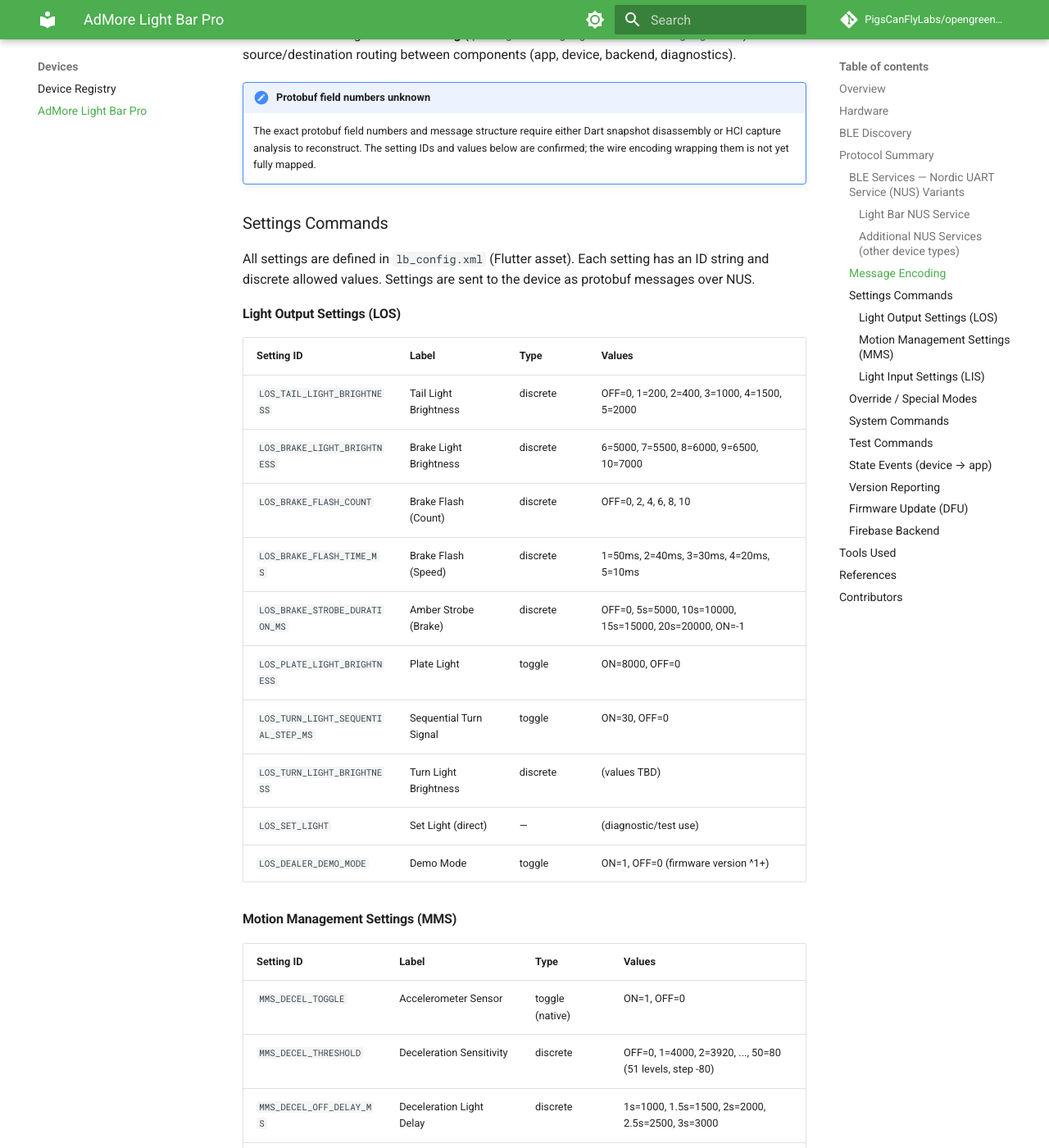
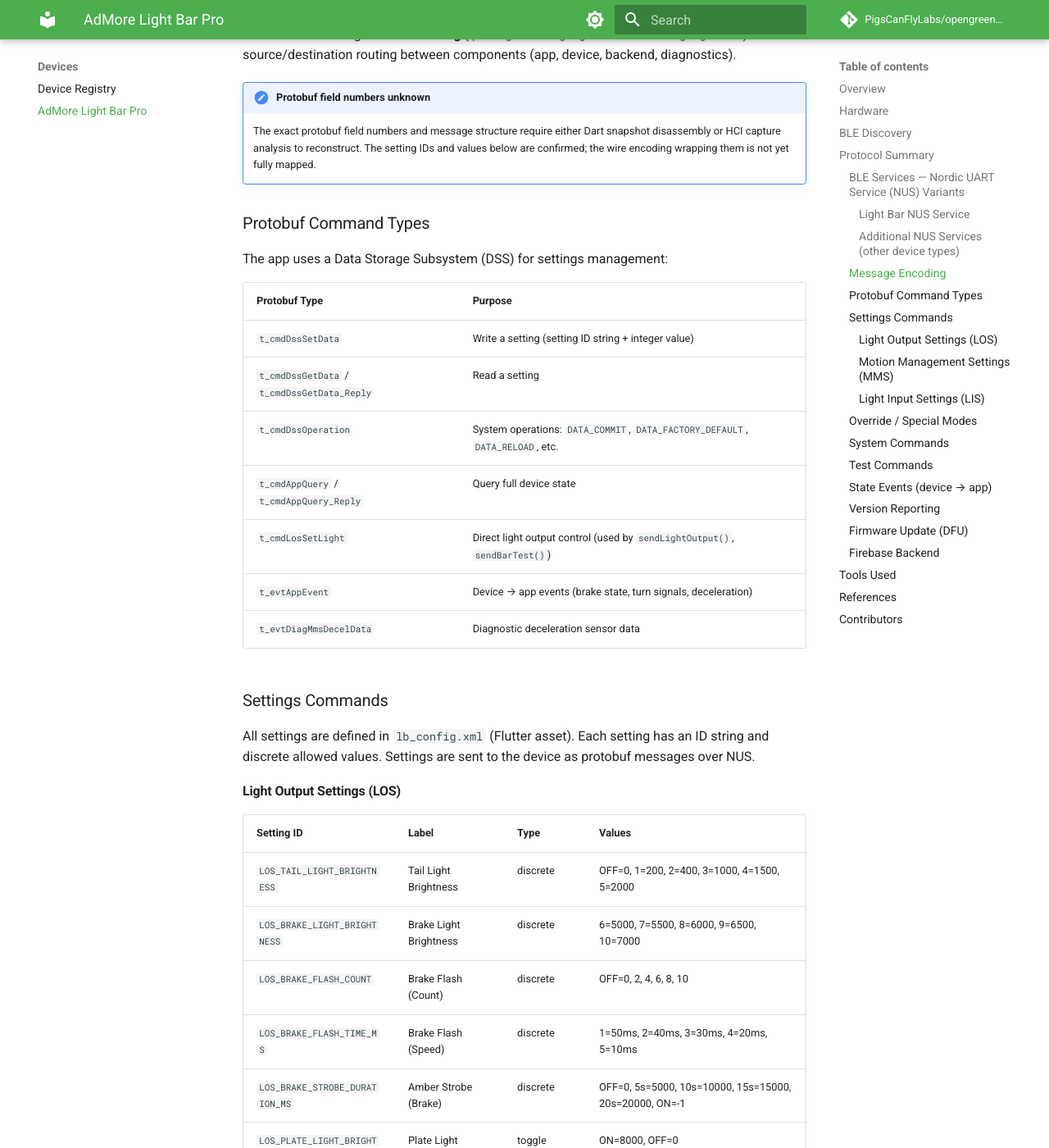
Before and after one commit to liberatedbread/liberatedbread-protocol-specs, an MkDocs documentation site: the page built from docs/devices/admore-light-bar.md, in a window 1280 px wide and 1400 px high, scrolled down 2739 px. Shown: the whole window at 82% size. Built offline with MkDocs 1.6.1 and Material for MkDocs 9.7.7, drawn with Linux system fonts in a browser that asks for light colours; comment, search, counter and statistics services are not loaded; some of the changed text lies outside the part shown.

Commit message:
Add protobuf command types (DSS subsystem) and resolve TBDs from APK analysis
Downloaded APK via apkeep and extracted protocol data from Flutter libapp.so
Dart snapshot. Key additions:
- Protobuf command type table (t_cmdDssSetData, t_cmdDssGetData, t_cmdLosSetLight, etc.)
- DSS (Data Storage Subsystem) documentation for settings read/write protocol
- Additional NUS service UUIDs for unknown device variants (DCCABE, DCCACE)
- Resolved LOS_TURN_LIGHT_BRIGHTNESS and LOS_SET_LIGHT TBDs (internal/runtime use)

https://claude.ai/code/session_01C3W85uXuRuUQHVThW3wDpk

```diff
--- a/docs/devices/admore-light-bar.md
+++ b/docs/devices/admore-light-bar.md
@@ -86,6 +86,20 @@ source/destination routing between components (app, device, backend, diagnostics
     disassembly or HCI capture analysis to reconstruct. The setting IDs and values below
     are confirmed; the wire encoding wrapping them is not yet fully mapped.
 
+### Protobuf Command Types
+
+The app uses a Data Storage Subsystem (DSS) for settings management:
+
+| Protobuf Type | Purpose |
+|---------------|---------|
+| `t_cmdDssSetData` | Write a setting (setting ID string + integer value) |
+| `t_cmdDssGetData` / `t_cmdDssGetData_Reply` | Read a setting |
+| `t_cmdDssOperation` | System operations: `DATA_COMMIT`, `DATA_FACTORY_DEFAULT`, `DATA_RELOAD`, etc. |
+| `t_cmdAppQuery` / `t_cmdAppQuery_Reply` | Query full device state |
+| `t_cmdLosSetLight` | Direct light output control (used by `sendLightOutput()`, `sendBarTest()`) |
+| `t_evtAppEvent` | Device → app events (brake state, turn signals, deceleration) |
+| `t_evtDiagMmsDecelData` | Diagnostic deceleration sensor data |
+
 ### Settings Commands
 
 All settings are defined in `lb_config.xml` (Flutter asset). Each setting has an ID string
@@ -102,8 +116,8 @@ and discrete allowed values. Settings are sent to the device as protobuf message
 | `LOS_BRAKE_STROBE_DURATION_MS` | Amber Strobe (Brake) | discrete | OFF=0, 5s=5000, 10s=10000, 15s=15000, 20s=20000, ON=-1 |
 | `LOS_PLATE_LIGHT_BRIGHTNESS` | Plate Light | toggle | ON=8000, OFF=0 |
 | `LOS_TURN_LIGHT_SEQUENTIAL_STEP_MS` | Sequential Turn Signal | toggle | ON=30, OFF=0 |
-| `LOS_TURN_LIGHT_BRIGHTNESS` | Turn Light Brightness | discrete | (values TBD) |
-| `LOS_SET_LIGHT` | Set Light (direct) | — | (diagnostic/test use) |
+| `LOS_TURN_LIGHT_BRIGHTNESS` | Turn Light Brightness | discrete | (not in lb_config.xml — internal/runtime use only) |
+| `LOS_SET_LIGHT` | Set Light (direct) | — | (direct LED control via `sendLightOutput()` / `sendBarTest()`) |
 | `LOS_DEALER_DEMO_MODE` | Demo Mode | toggle | ON=1, OFF=0 (firmware version ^1+) |
 
 #### Motion Management Settings (MMS)
```
Also changed, not shown: targets/admore-light-bar.md (+25 -2 lines), 1 other file.
